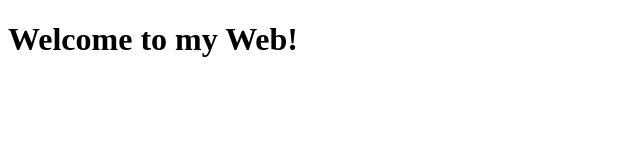
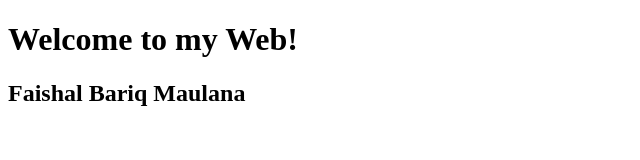
Before and after one commit to ShiranaiZo/aulionnn.github.io, a plain HTML site: page index.html in a window 1280 px wide. Shown: the whole page, without its empty margins (0-640 px from the left). Drawn offline with Linux system fonts and the light colour scheme.

Commit message:
Update index.html

```diff
--- a/index.html
+++ b/index.html
@@ -7,5 +7,6 @@
 </head>
 <body>
 	<h1>Welcome to my Web!</h1>
+        <h2>Faishal Bariq Maulana</h2>
 </body>
 </html>
```
